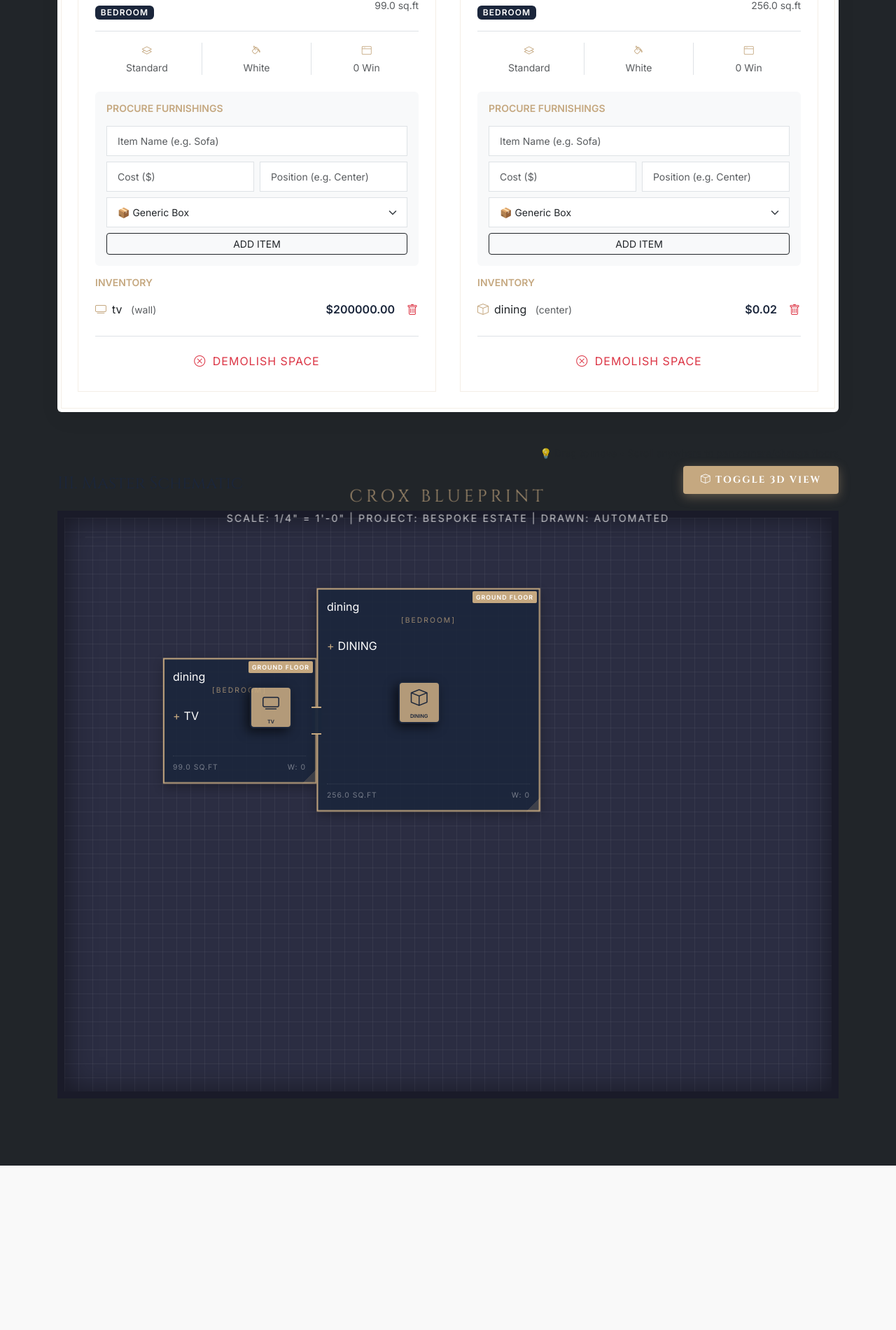
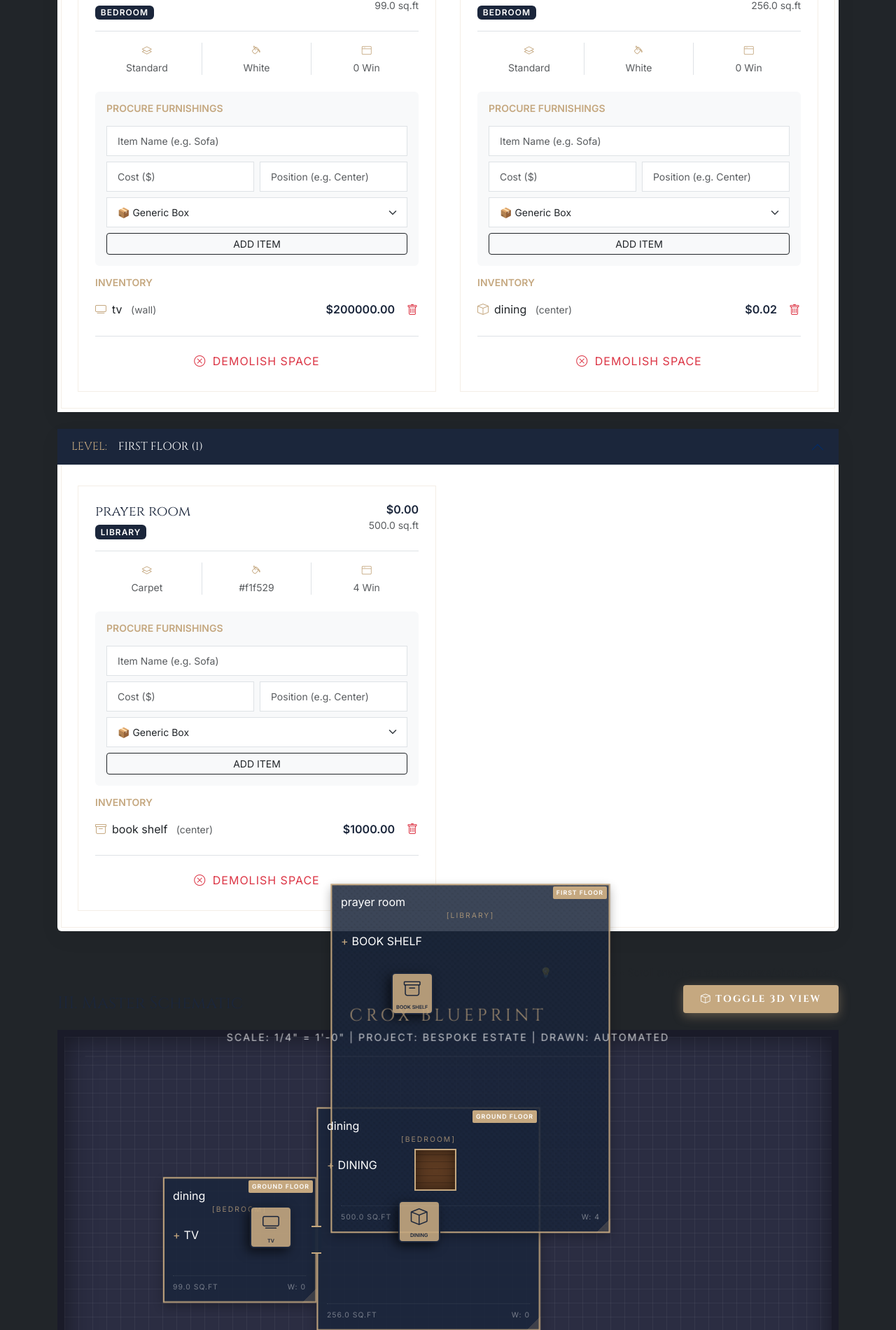
Before and after one commit to ZahillMishal/CROX, a Flask app: page /project/cb4c0de0-2a84-4ab5-89dc-f86e7aa6984c in a window 1280 px wide. Shown: the part 1141-3042 px from the top of the page at 70% size. Before the commit the page ends 2807 px from the top, so only its background shows below. Run offline with Flask 3, Linux system fonts and the light colour scheme.

Commit message:
staircase

```diff
--- a/projects_data.json
+++ b/projects_data.json
@@ -53,6 +53,33 @@
                         "position": "center",
                         "x": 146.667,
                         "y": 163.604,
+                        "attached_to": "floor"
+                    }
+                }
+            },
+            "988808cc-d9cb-4cd6-92b1-a7c37ab59a5b": {
+                "id": "988808cc-d9cb-4cd6-92b1-a7c37ab59a5b",
+                "name": "prayer room",
+                "type": "Library",
+                "floor": "f_first",
+                "cost": 0.0,
+                "area": 500.0,
+                "flooring": "Carpet",
+                "wall_color": "#f1f529",
+                "windows": 4,
+                "x": 340.0,
+                "y": -280.0,
+                "width": 400.0,
+                "height": 500.0,
+                "furniture": {
+                    "c3a1a2e1-377b-4c63-b4c0-d4faca2ec2f7": {
+                        "id": "c3a1a2e1-377b-4c63-b4c0-d4faca2ec2f7",
+                        "name": "book shelf",
+                        "cost": 1000.0,
+                        "position": "center",
+                        "model": "archive",
+                        "x": 116.667,
+                        "y": 157.333,
                         "attached_to": "floor"
                     }
                 }
--- a/templates/index.html
+++ b/templates/index.html
@@ -187,6 +187,31 @@
             pointer-events: auto; /* Only active floor background is clickable */
         }
 
+
+        /* Staircase Connectors */
+        .blueprint-staircase {
+            position: absolute;
+            background-color: #5c3a21;
+            background-image: repeating-linear-gradient(0deg, transparent, transparent 9px, rgba(0,0,0,0.4) 10px);
+            border: 2px solid var(--accent-gold);
+            z-index: 1040;
+            pointer-events: none;
+            transition: transform 0s, opacity 0.3s;
+            width: 60px;
+            height: 60px;
+            transform: translate(-50%, -50%);
+            box-shadow: inset 0 0 20px rgba(0,0,0,0.5);
+        }
+        .blueprint-wrapper.is-3d .blueprint-staircase {
+            opacity: 1;
+            transform-style: preserve-3d;
+            height: 224px;
+            transform-origin: bottom center;
+            background-image: repeating-linear-gradient(0deg, transparent, transparent 14px, rgba(0,0,0,0.5) 15px);
+        }
+        .blueprint-wrapper.is-fpv-mode {
+            background-image: none !important;
+        }
 
         /* Doorway Connectors */
         .blueprint-doorway {
@@ -465,6 +490,7 @@
         .blueprint-wrapper.is-3d .floor-layer-{{ safe_id }} { transform: translateZ({{ base_z }}px); }
         .blueprint-wrapper.is-3d .blueprint-room.floor-layer-{{ safe_id }} { transform: translateZ({{ base_z + 30 }}px); }
         .blueprint-wrapper.is-3d .blueprint-doorway.floor-layer-{{ safe_id }} { transform: translate(-50%, -50%) translateZ({{ base_z + 32 }}px); }
+        .blueprint-wrapper.is-3d .blueprint-staircase.floor-layer-{{ safe_id }} { transform: translate(-50%, -50%) translateZ({{ base_z + 30 }}px) rotateX(-63.4deg); }
         {% endfor %}
     </style>
 <script>
@@ -1446,6 +1472,7 @@ window.onerror = function(message, source, lineno, colno, error) {
 
                 // Live doorway updates
                 updateDoorways();
+                updateStaircases();
             }
         });
 
@@ -1518,9 +1545,68 @@ window.onerror = function(message, source, lineno, colno, error) {
             document.getElementById('blueprintContainer3D').appendChild(door);
         }
 
+        function createStaircase(x, y, lowerFloorId, upperFloorId, idA, idB) {
+            const stair = document.createElement('div');
+            stair.className = `blueprint-staircase floor-layer-${lowerFloorId}`;
+            stair.setAttribute('data-current-floor', lowerFloorId);
+            stair.setAttribute('data-room-a', idA);
+            stair.setAttribute('data-room-b', idB);
+
+            // Check active state for visibility
+            if(floors[activeFloorIndex] && (floors[activeFloorIndex].id === lowerFloorId || floors[activeFloorIndex].id === upperFloorId)) {
+                stair.classList.add('active-room');
+            }
+
+            stair.style.left = x + 'px';
+            stair.style.top = y + 'px';
+            document.getElementById('blueprintContainer3D').appendChild(stair);
+        }
+
+        function updateStaircases() {
+            document.querySelectorAll('.blueprint-staircase').forEach(e => e.remove());
+            const rooms = Array.from(document.querySelectorAll('.blueprint-room'));
+
+            const floorLevelMap = {};
+            floors.forEach(f => floorLevelMap[f.id] = f.level);
+
+            for (let i = 0; i < rooms.length; i++) {
+                for (let j = i + 1; j < rooms.length; j++) {
+                    const A = rooms[i];
+                    const B = rooms[j];
+                    const floorA = A.getAttribute('data-current-floor');
+                    const floorB = B.getAttribute('data-current-floor');
+
+                    const levelA = floorLevelMap[floorA];
+                    const levelB = floorLevelMap[floorB];
+                    if (Math.abs(levelA - levelB) !== 1) continue;
+
+                    const aL = parseFloat(A.style.left)||0, aT = parseFloat(A.style.top)||0;
+                    const aR = aL + A.offsetWidth, aB = aT + A.offsetHeight;
+                    const bL = parseFloat(B.style.left)||0, bT = parseFloat(B.style.top)||0;
+                    const bR = bL + B.offsetWidth, bB = bT + B.offsetHeight;
+
+                    const overlapX = Math.max(0, Math.min(aR, bR) - Math.max(aL, bL));
+                    const overlapY = Math.max(0, Math.min(aB, bB) - Math.max(aT, bT));
+
+                    if (overlapX >= 60 && overlapY >= 60) {
+                        const stairX = Math.max(aL, bL) + overlapX / 2;
+                        const stairY = Math.max(aT, bT) + overlapY / 2;
+
+                        const lowerFloorId = levelA < levelB ? floorA : floorB;
+                        const upperFloorId = levelA > levelB ? floorA : floorB;
+                        createStaircase(stairX, stairY, lowerFloorId, upperFloorId, A.getAttribute('data-room-id'), B.getAttribute('data-room-id'));
+                    }
+                }
+            }
+        }
+
         // Initialize doorways immediately
         updateDoorways();
-        window.addEventListener('DOMContentLoaded', updateDoorways);
+        updateStaircases();
+        window.addEventListener('DOMContentLoaded', () => {
+            updateDoorways();
+            updateStaircases();
+        });
 
         // The Magic Floor Gliding & Camera Panning via Scroll Wheel!
         if (blueprintWrapper && floors.length > 0) {
@@ -1734,6 +1820,7 @@ window.onerror = function(message, source, lineno, colno, error) {
                         }
                         ctxMenu.style.display = 'none';
                         updateDoorways();
+                        updateStaircases();
                     }
                 });
             }
```
